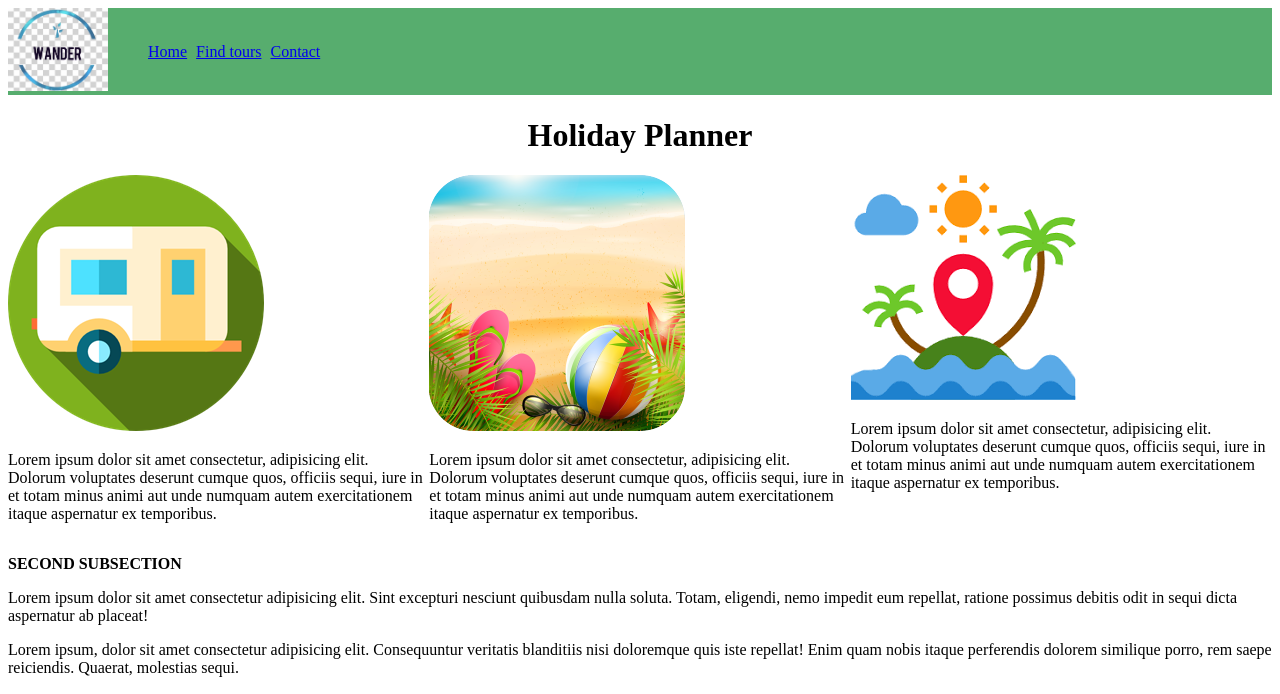
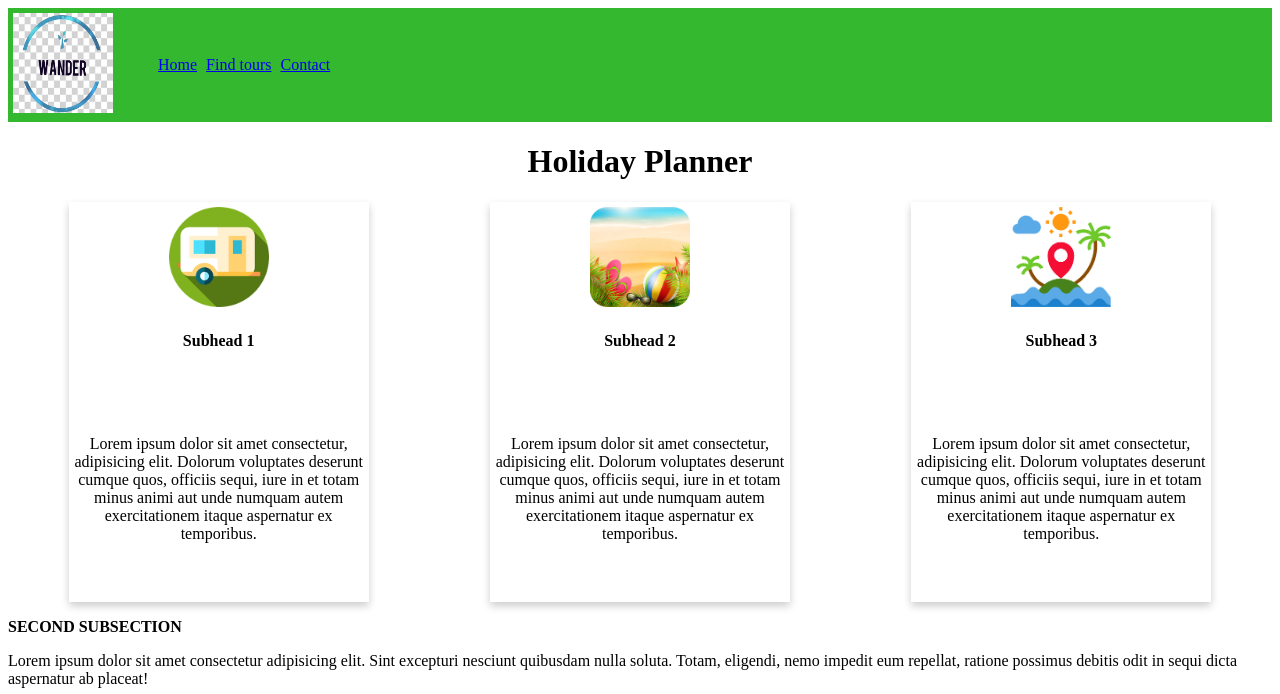
Before and after one commit to DorinCiora/Holiday-Planner, a plain HTML site: page index.html in a window 1280 px wide. Shown: the top 694 px of the page. Drawn offline with Linux system fonts and the light colour scheme.

Commit message:
adding card

```diff
--- a/index.html
+++ b/index.html
@@ -21,29 +21,20 @@
         </div>
         <h1>Holiday Planner</h1>
         <div class="banner">
-            <div class="card-banner">
-                <div class="card-logo">
-                    <img src="./picture/image1.png" alt="logo">
-                    <div class="container">
-                        <p>Lorem ipsum dolor sit amet consectetur, adipisicing elit. Dolorum voluptates deserunt cumque quos, officiis sequi, iure in et totam minus animi aut unde numquam autem exercitationem itaque aspernatur ex temporibus.</p>
-                    </div>
-                </div>
+            <div class="card">
+                <img src="./picture/image1.png" alt="logo">
+                <p><strong>Subhead 1</strong></p>
+                <p class="card-description">Lorem ipsum dolor sit amet consectetur, adipisicing elit. Dolorum voluptates deserunt cumque quos, officiis sequi, iure in et totam minus animi aut unde numquam autem exercitationem itaque aspernatur ex temporibus.</p>
             </div>
-            <div class="card-banner">
-            <div class="card-logo">
+            <div class="card">
                 <img src="./picture/image2.png" alt="logo">
-                <div class="container">
-                    <p>Lorem ipsum dolor sit amet consectetur, adipisicing elit. Dolorum voluptates deserunt cumque quos, officiis sequi, iure in et totam minus animi aut unde numquam autem exercitationem itaque aspernatur ex temporibus.</p>
-                </div>
+                <p><strong>Subhead 2</strong></p>
+                <p class="card-description">Lorem ipsum dolor sit amet consectetur, adipisicing elit. Dolorum voluptates deserunt cumque quos, officiis sequi, iure in et totam minus animi aut unde numquam autem exercitationem itaque aspernatur ex temporibus.</p>
             </div>
-            </div>
-            <div class="card-banner">
-            <div class="card-logo">
+            <div class="card">
                 <img src="./picture/image 3.png" alt="logo">
-                <div class="container">
-                    <p>Lorem ipsum dolor sit amet consectetur, adipisicing elit. Dolorum voluptates deserunt cumque quos, officiis sequi, iure in et totam minus animi aut unde numquam autem exercitationem itaque aspernatur ex temporibus.</p>
-                </div>
-            </div>
+                <p><strong>Subhead 3</strong></p>
+                <p class="card-description">Lorem ipsum dolor sit amet consectetur, adipisicing elit. Dolorum voluptates deserunt cumque quos, officiis sequi, iure in et totam minus animi aut unde numquam autem exercitationem itaque aspernatur ex temporibus.</p>
             </div>
         </div>
     <div class="section">
--- a/style.css
+++ b/style.css
@@ -1,6 +1,6 @@
 .nav-bar {
     display: flex;
-    background-color: #57ad6e;
+    background-color:#34b830;
 }
 
 .nav-links {
@@ -26,3 +26,27 @@ h1 {
 .banner {
     display: flex;
 }
+
+.card {
+    box-shadow: 0 4px 8px 0 rgba(0, 0, 0, 0.2);
+    height: 400px;
+    max-width: 300px;
+    margin: auto;
+    text-align: center;
+}
+
+.card:hover {
+    background-color: #d4ffe6;
+}
+
+.card-description {
+    margin-top: 80px;
+    text-align: center;
+    padding: 5px;
+}
+
+img {
+    padding: 5px;
+    width: 100px;
+    height: 100px;
+}
```
